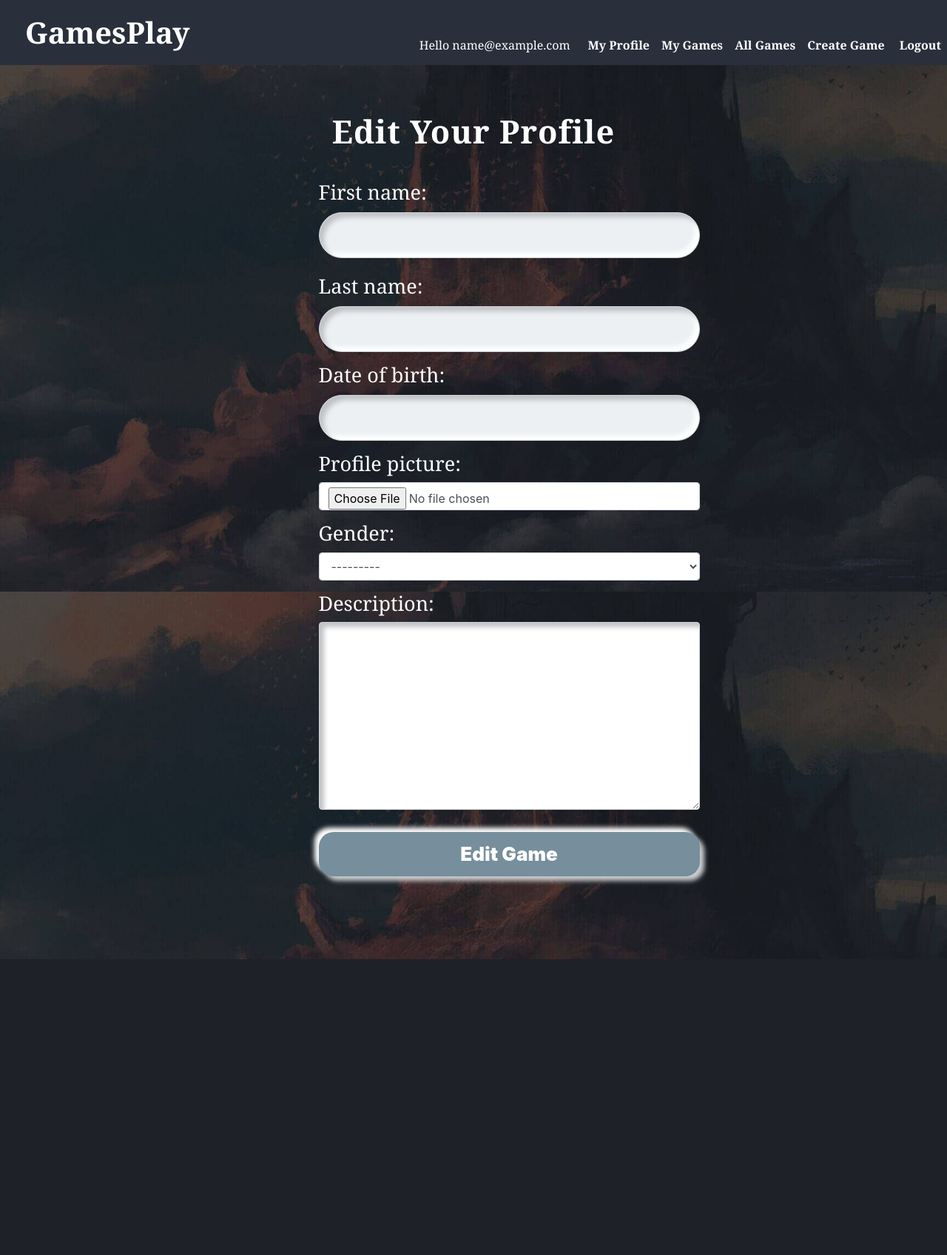
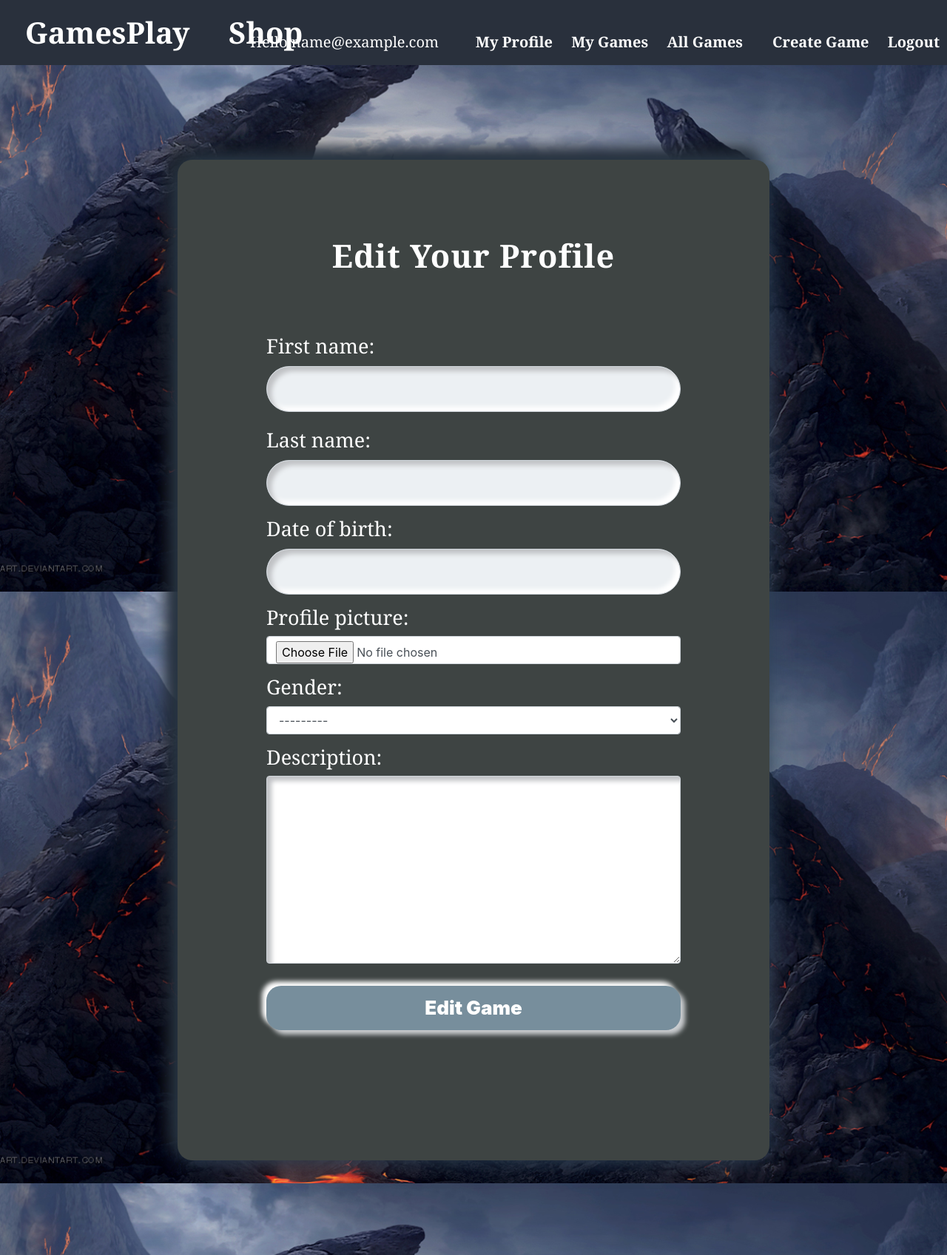
Before and after one commit to ivailoiliev84/GameHub, a Django app: page /accounts/profile-edit/ in a window 1280 px wide. Shown: the whole page at 74% size. Before the commit the page ends 1297 px from the top, so only its background shows below. Run offline with Django 4.2, Linux system fonts and the light colour scheme; the visitor is signed in with stand-in values (Sample User, id 1); data comes from the database, SQL or seed files in the repository; parts of the project's set-up code (start-up, migrations or seed data) failed here and were passed over; some libraries are stand-ins or nearby versions.

Commit message:
apend background and css style at background and nav bar

```diff
--- a/game_hub/game_hub/accounts/views.py
+++ b/game_hub/game_hub/accounts/views.py
@@ -76,4 +76,8 @@
         profile.delete()
         return redirect('home')
     else:
-        return render(request, 'profile_templates/profile_delete.html')
+
+        context = {
+           'user': user,
+        }
+        return render(request, 'profile_templates/profile_delete.html', context)
--- a/game_hub/static/css/profile-page.css
+++ b/game_hub/static/css/profile-page.css
@@ -0,0 +1,14 @@
+
+body {
+    background-image: url('../images/background.jpg');
+    background-attachment: fixed;
+    -webkit-background-size: cover;
+    -moz-background-size: cover;
+    -o-background-size: cover;
+    background-size: cover;
+}
+
+
+nav{
+    font-size: 20px;
+}
--- a/game_hub/static/css/style.css
+++ b/game_hub/static/css/style.css
@@ -6,3 +6,4 @@
 @import "all-games.css";
 @import "navigation.css";
 @import "comments.css";
+@import "profile-page.css";
--- a/game_hub/templates/base/base.html
+++ b/game_hub/templates/base/base.html
@@ -7,14 +7,13 @@
     <link rel="stylesheet" href="https://stackpath.bootstrapcdn.com/bootstrap/4.3.1/css/bootstrap.min.css"
           integrity="sha384-ggOyR0iXCbMQv3Xipma34MD+dH/1fQ784/j6cY/iJTQUOhcWr7x9JvoRxT2MZw1T" crossorigin="anonymous">
     <link rel="stylesheet" href="/static/css/style.css">
-    <title>GamesPlay</title>
+    <title>GameHub</title>
 </head>
 
 
 <body>
 <div id="box">
 
-    <!-- Main Content -->
     <main id="main-content">
         {% include 'base/navigation.html' %}
         {% block content %}
--- a/game_hub/templates/base/home_page.html
+++ b/game_hub/templates/base/home_page.html
@@ -2,7 +2,6 @@
 {% load static %}
 {% block content %}
 
-<!--Home Page-->
 <section id="welcome-world">
 
     <div class="welcome-message">
--- a/game_hub/templates/base/navigation.html
+++ b/game_hub/templates/base/navigation.html
@@ -1,20 +1,21 @@
 <header>
-    <!-- Navigation -->
     <h1><a class="home" href="{% url 'home' %}">GamesPlay</a></h1>
+    <h1><a class="home" href="{% url 'home' %}">Shop</a></h1>
     <nav>
         {% if request.user.is_authenticated %}
             <p>Hello {{ request.user }}</p>
+            <div id="nav-size">
             <a href="{% url 'profile' %}">My Profile</a>
             <a href="{% url 'my games' %}">My Games</a>
             <a href="{% url 'catalogue list' %}">All Games</a>
-            <!-- Logged-in users -->
+            </div>
 
             <div id="user">
                 <a href="{% url 'create game' %}">Create Game</a>
                 <a href="{% url 'logout' %}">Logout</a>
             </div>
         {% else %}
-            <!-- Guest users -->
+
             <div id="guest">
                 <a href="{% url 'login' %}">Login</a>
                 <a href="{% url 'register' %}">Register</a>
--- a/game_hub/templates/game_templates/game_catalogue.html
+++ b/game_hub/templates/game_templates/game_catalogue.html
@@ -1,10 +1,8 @@
 {% extends 'base/base.html' %}
 {% block content %}
-    <!-- Catalogue -->
     <section id="catalog-page">
         <h1>All Games</h1>
         {% if games %}
-            <!-- Display div: with information about every game (if any) -->
             {% for game in games %}
                 <div class="allGames">
                     <div class="allGames-info">
@@ -16,9 +14,7 @@
                 </div>
             {% endfor %}
         {% else %}
-            <!-- Display paragraph: If there is no games  -->
             <h3 class="no-articles">No articles yet</h3>
         {% endif %}
     </section>
-
 {% endblock %}
--- a/game_hub/templates/game_templates/game_edit.html
+++ b/game_hub/templates/game_templates/game_edit.html
@@ -5,13 +5,9 @@
         <form id="edit" action="{% url  'game edit' game.id %}" method="post" enctype="multipart/form-data">
             {% csrf_token %}
             <div class="container">
-
-
                 <h1>Edit Game</h1>
-                {{ form  }}
-{#
+                {{ form }}
                 <input class="btn submit" type="submit" value="Edit Game">
-
             </div>
         </form>
     </section>
--- a/game_hub/templates/profile_templates/profile_edit.html
+++ b/game_hub/templates/profile_templates/profile_edit.html
@@ -1,19 +1,15 @@
 {% extends 'profile_templates/profile_base/profile_base.html' %}
 {% block content %}
-
+    <section id="edit-page" class="auth">
         <div class="container mb-5">
-        <h1 class="text-center">Edit Your Profile</h1>
-        <div class="row">
-            <div class="col-lg-3"></div>
-            <div class="col-lg-6">
-                <form method="POST" action="{% url 'profile edit'%}" enctype="multipart/form-data">
+            <h1 class="text-center">Edit Your Profile</h1>
+            <div class="container">
+                <form method="POST" action="{% url 'profile edit' %}" enctype="multipart/form-data">
                     {% csrf_token %}
                     {{ form }}
                     <input class="btn submit" type="submit" value="Edit Game">
                 </form>
             </div>
-            <div class="col-lg-3"></div>
         </div>
-        </div>
-
+    </section>
 {% endblock %}
```
Also changed, not shown: game_hub/templates/profile_templates/profile_delete.html (+7 -6 lines), game_hub/static/images/background.jpg (added).
